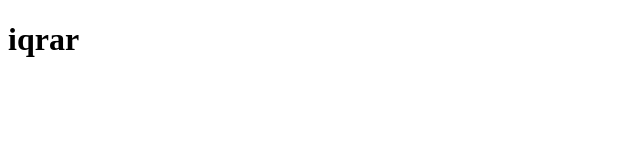
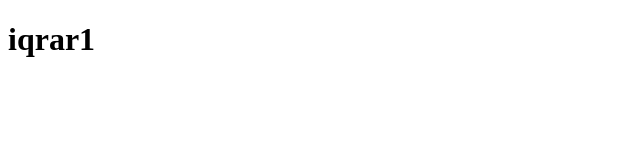
Before and after one commit to chiqrar/new-food, a plain HTML site: page newfile.html in a window 1280 px wide. Shown: the full height of the page, 0-640 px from the left. Drawn offline with Linux system fonts and the light colour scheme.

Commit message:
add new file1

```diff
--- a/newfile.html
+++ b/newfile.html
@@ -6,6 +6,6 @@
     <title>Document</title>
 </head>
 <body>
-   <h1>iqrar</h1>
+   <h1>iqrar1</h1>
 </body>
 </html>
```
